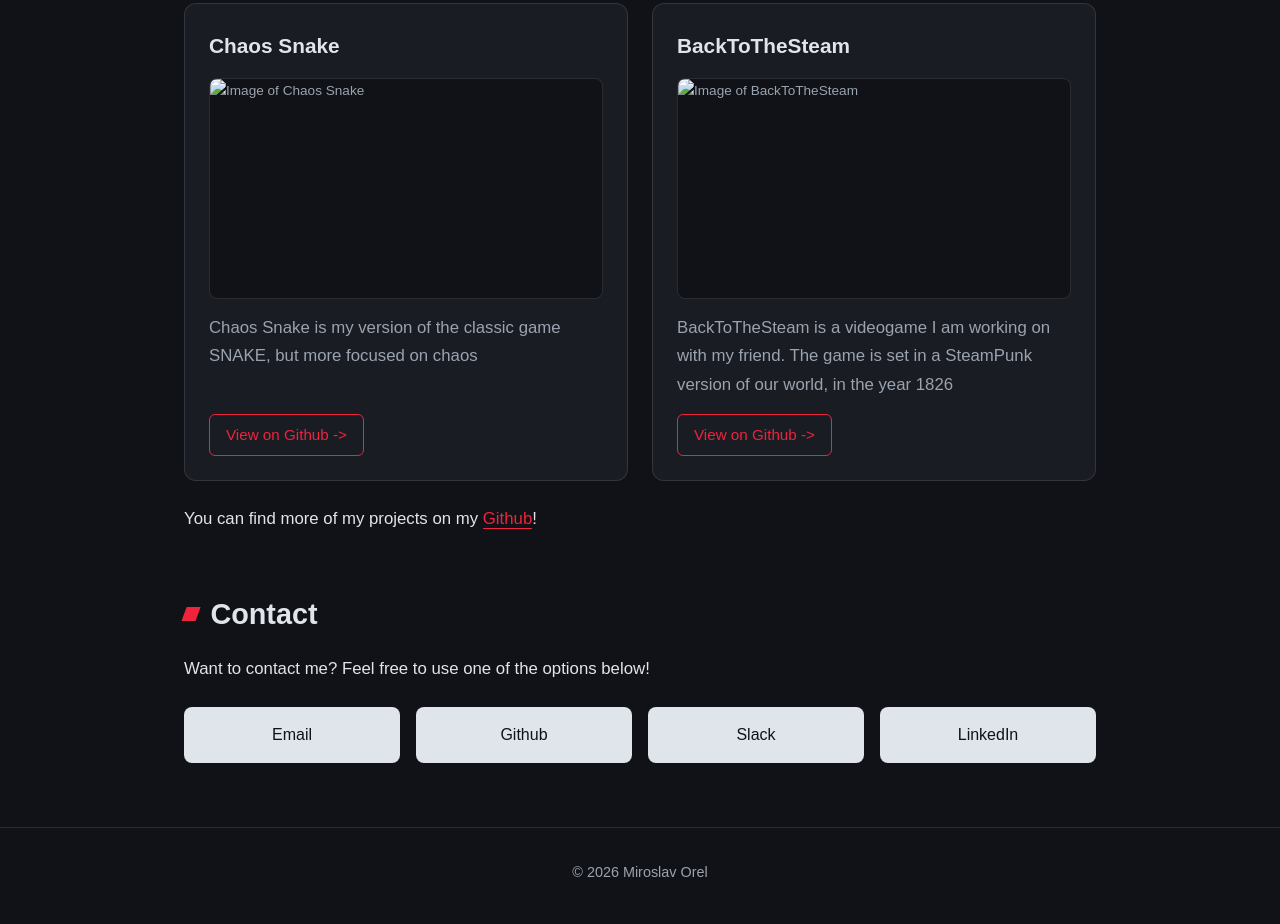
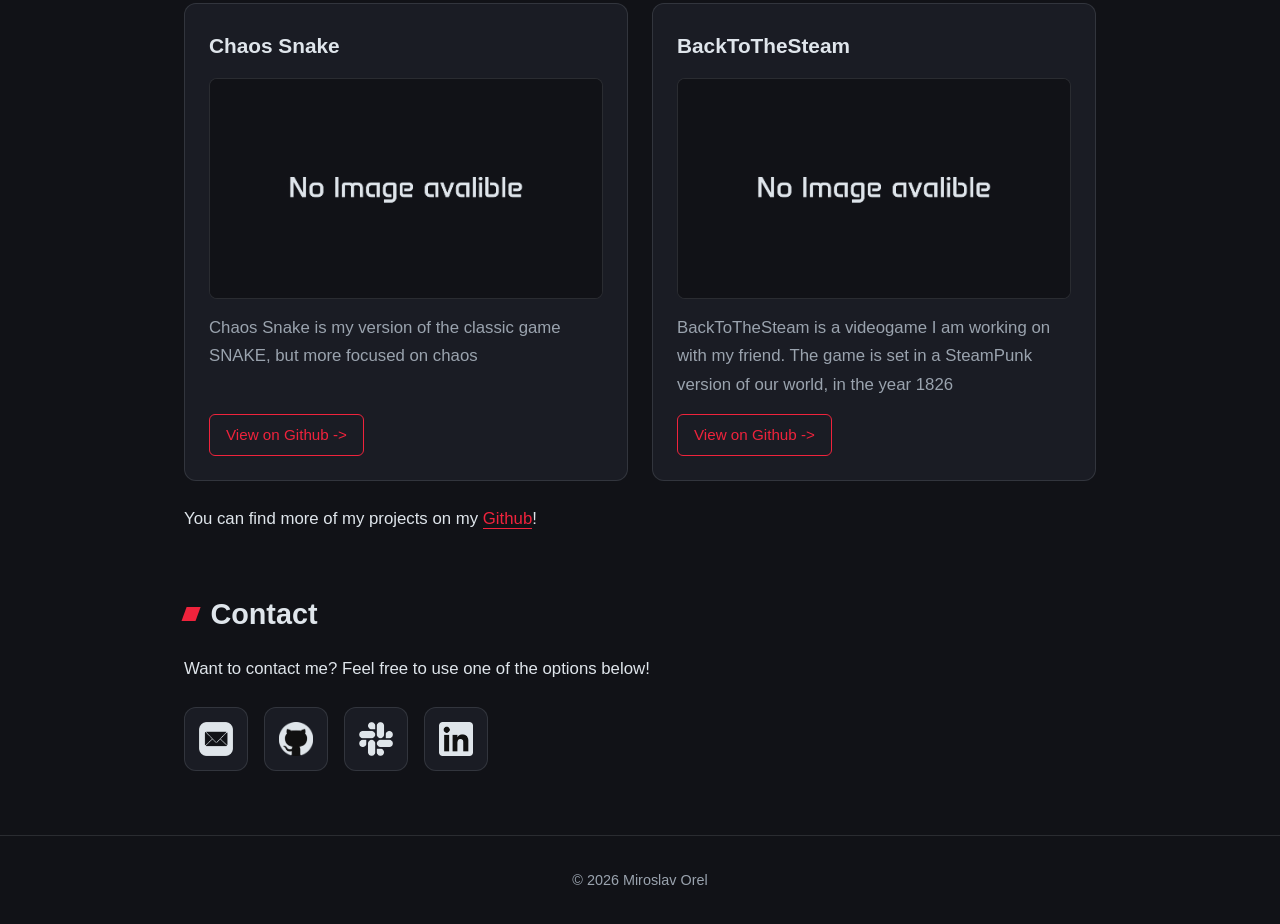
Before and after one commit to miroslavorel/my-portfolio, a plain HTML site: page index.html in a window 1280 px wide. Shown: the part 710-1634 px from the top of the page. Drawn offline with Linux system fonts and the light colour scheme; a web font is replaced by a local one.

Commit message:
Added images
Changed the text links at the bottom of the page (in Contact) for self-made images (made with photoshop)

```diff
--- a/index.html
+++ b/index.html
@@ -10,8 +10,7 @@
     <link rel="stylesheet" href="style.css">
 </head>
 <body class="container">
-    <section class="nav
-    ">
+    <section class="nav">
             <nav>
                 <a href="#home">jbx505</a>
                 <a href="#home">Home</a>
@@ -36,13 +35,13 @@
         <div class="projects">
             <article>
                 <h3>Chaos Snake</h3>
-                <img src="imgs/ChaosSnake" alt="Image of Chaos Snake">
+                <img src="imgs/NoImageForNow.png" alt="Image of Chaos Snake">
                 <p>Chaos Snake is my version of the classic game SNAKE, but more focused on chaos</p>
                 <a href="https://github.com/miroslavorel/HackClubSnek">View on Github -></a>
             </article>
             <article>
                 <h3>BackToTheSteam</h3>
-                <img src="imgs/BackToTheSteam" alt="Image of BackToTheSteam">
+                <img src="imgs/NoImageForNow.png" alt="Image of BackToTheSteam">
                 <p>BackToTheSteam is a videogame I am working on with my friend. The game is set in a SteamPunk version of our world, in the year 1826</p>
                 <a href="https://github.com/miroslavorel/BackToTheSteam">View on Github -></a>
             </article>
@@ -53,10 +52,22 @@
             <h2>Contact</h2>
             <p>Want to contact me? Feel free to use one of the options below!</p>
             <section>
-                <a href="mailto:mira.orel1@gmail.com">Email</a>
-                <a href="https://github.com/miroslavorel">Github</a>
-                <a>Slack</a>
-                <a>LinkedIn</a>
+                <a href="mailto:mira.orel1@gmail.com">
+                    <img class="icon-normal" src="imgs/Mail/mailNoHower.webp" alt="">
+                    <img class="icon-hover" src="imgs/Mail/mailHower.webp" alt="">
+                </a>
+                <a href="https://github.com/miroslavorel">
+                    <img class="icon-normal" src="imgs/Github/githubNoHower.webp" alt="">
+                    <img class="icon-hover" src="imgs/Github/githubHower.webp" alt="">
+                </a>
+                <a>
+                    <img class="icon-normal" src="imgs/Slack/slackNoHower.webp" alt="">
+                    <img class="icon-hover" src="imgs/Slack/slackHower.webp" alt="">
+                </a>
+                <a>
+                    <img class="icon-normal" src="imgs/LinkedIn/linekdinNoHower.webp" alt="">
+                    <img class="icon-hover" src="imgs/LinkedIn/linekdinHower.webp" alt="">
+                </a>
             </section>
         </article>
     </main>
--- a/style.css
+++ b/style.css
@@ -212,24 +212,50 @@ article {
   margin-top: 2rem;
 
   section {
-    display: grid;
-    grid-template-columns: repeat(auto-fit, minmax(140px, 1fr));
+    display: flex;
+    flex-wrap: wrap;
     gap: 1rem;
     margin-top: 1.5rem;
 
     a {
-      background: var(--ice);
-      color: var(--obsidian);
-      text-align: center;
-      padding: 0.9rem 1rem;
-      border-radius: 8px;
-      font-size: 1rem;
-      transition: background .2s, color .2s, transform .2s;
+      width: 64px;
+      height: 64px;
+      display: grid;
+      place-items: center;
+      background: var(--obsidian-soft);
+      border: 1px solid var(--line);
+      border-radius: 12px;
+      transition: border-color .2s, transform .2s;
+
+      img {
+        grid-area: 1/1;
+        width: 55%;
+        height: 55%;
+        object-fit: contain;
+        transition: opacity .2s;
+      }
+      .icon-hover {
+        opacity: 0;
+      }
     }
     a:hover {
-      background: var(--red);
-      color: var(--ice);
-      transform: translateY(-2px);
+      border-color: var(--red);
+      transform: translateY(-3px);
+
+      .icon-normal {
+        opacity: 0;
+      }
+      .icon-hover {
+        opacity: 1;
+      }
+    }
+    a:focus-visible {
+      .icon-normal {
+        opacity: 0;
+      }
+      .icon-hover {
+        opacity: 1;
+      }
     }
   }
 }
```
Also changed, not shown: imgs/Github/githubHower.webp (added), imgs/Github/githubNoHower.webp (added), imgs/LinkedIn/linekdinHower.webp (added), imgs/LinkedIn/linekdinNoHower.webp (added), imgs/Mail/mailHower.webp (added), imgs/Mail/mailNoHower.webp (added), imgs/NoImageForNow.png (added), imgs/Slack/slackHower.webp (added), imgs/Slack/slackNoHower.webp (added).
